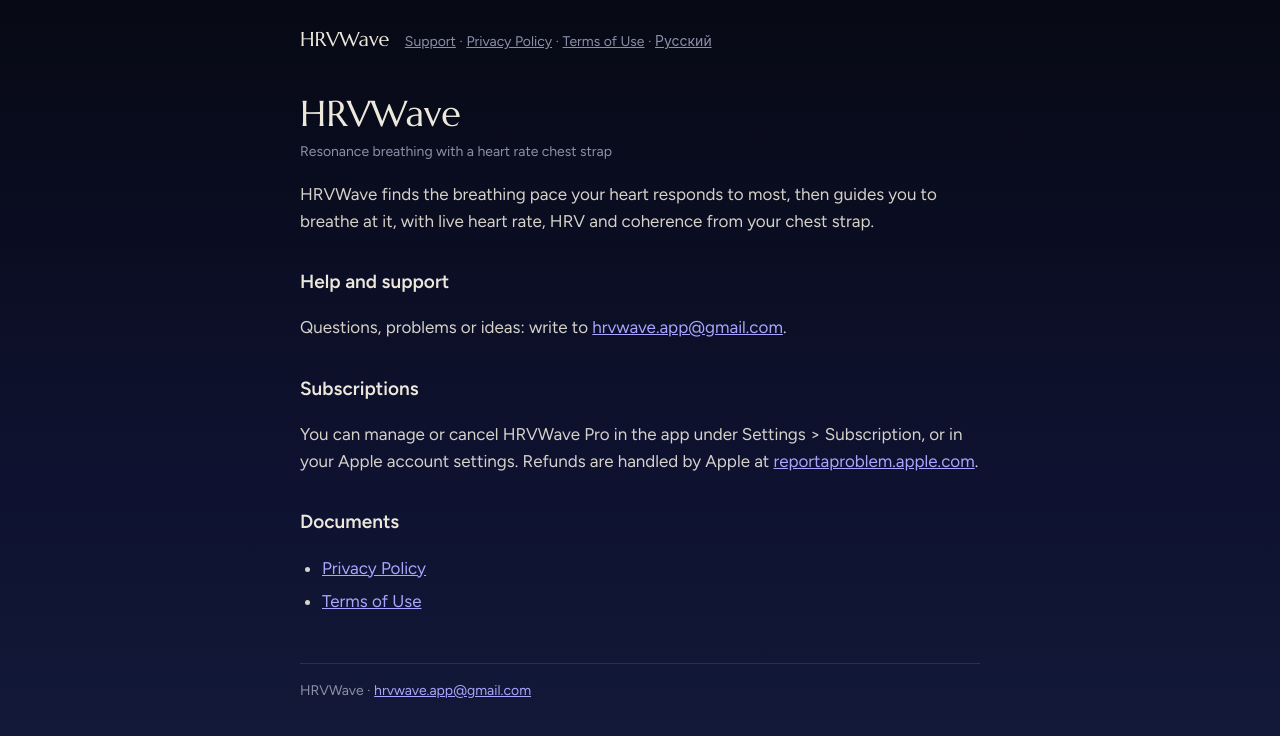
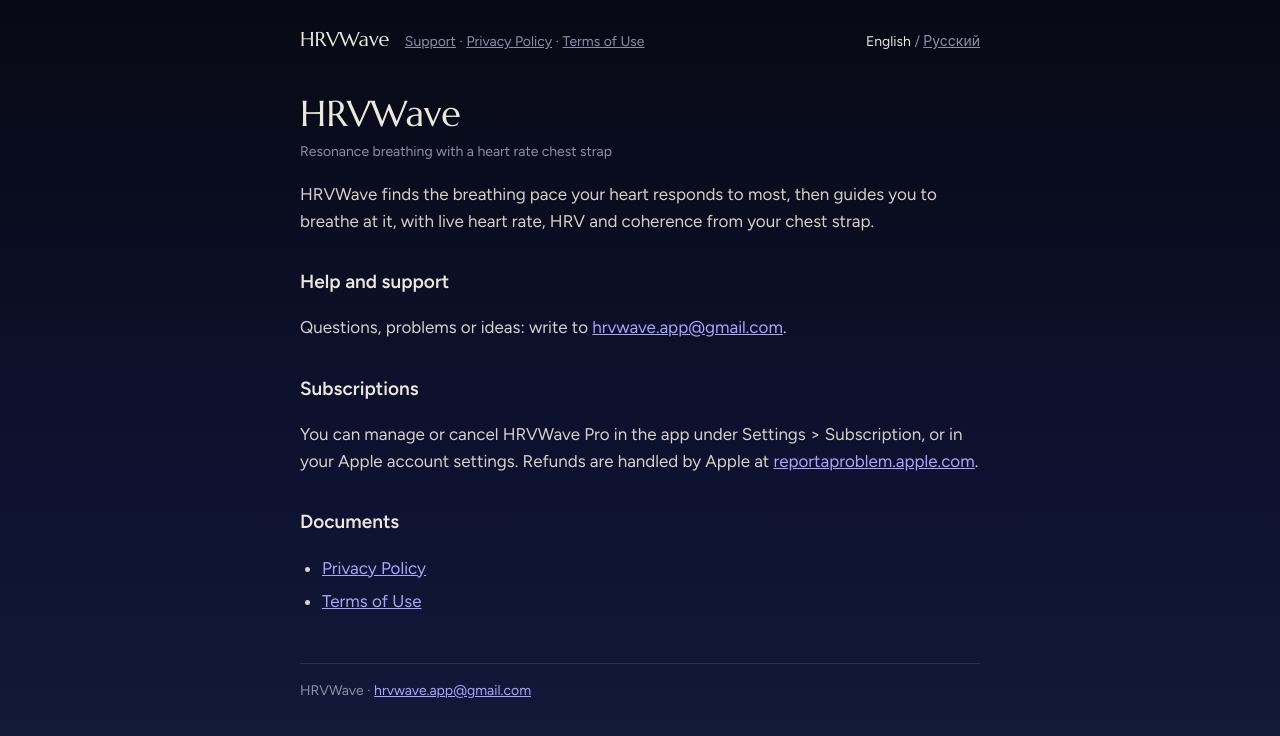
Before and after one commit to apranovich/hrwwave-public, a plain HTML site: page index.html in a window 1280 px wide. Drawn offline with Linux system fonts and the light colour scheme; a web font is replaced by a local one.

Commit message:
English / Русский switcher in the top right corner

```diff
--- a/index.html
+++ b/index.html
@@ -11,7 +11,9 @@
 body { margin:0; background:linear-gradient(180deg,#070914,#0e1230 60%,#141a3a) fixed; background-color:var(--bg); color:var(--text);
   font:17px/1.6 Figtree,-apple-system,sans-serif; padding:24px 16px 64px; }
 main { max-width:680px; margin:0 auto; }
-nav { font-size:14px; color:var(--muted); margin-bottom:36px; } nav a { color:var(--muted); }
+header { display:flex; justify-content:space-between; align-items:baseline; gap:12px; margin-bottom:36px; }
+nav { font-size:14px; color:var(--muted); } nav a { color:var(--muted); }
+.lang { font-size:14px; color:var(--muted); white-space:nowrap; } .lang a { color:var(--muted); } .lang .on { color:var(--text); }
 .brand { font-family:Marcellus,serif; font-size:20px; color:var(--text); text-decoration:none; margin-right:12px; }
 h1 { font-family:Marcellus,serif; font-weight:400; font-size:36px; line-height:1.2; margin:0 0 6px; }
 h2 { font-size:19px; margin:32px 0 8px; }
@@ -22,7 +24,7 @@ footer { margin-top:48px; padding-top:16px; border-top:1px solid var(--line); fo
 </style>
 </head>
 <body><main>
-<nav><a class="brand" href="">HRVWave</a> <a href="">Support</a> · <a href="privacy/">Privacy Policy</a> · <a href="terms/">Terms of Use</a> · <a href="ru/">Русский</a></nav>
+<header><nav><a class="brand" href="">HRVWave</a> <a href="">Support</a> · <a href="privacy/">Privacy Policy</a> · <a href="terms/">Terms of Use</a></nav><div class="lang"><span class="on">English</span> / <a href="ru/">Русский</a></div></header>
 <h1>HRVWave</h1>
 <p class="date">Resonance breathing with a heart rate chest strap</p>
 <p>HRVWave finds the breathing pace your heart responds to most, then guides you to breathe at it, with live heart rate, HRV and coherence from your chest strap.</p>
```
Also changed, not shown: privacy/index.html (+4 -2 lines), ru/index.html (+4 -2 lines), ru/privacy/index.html (+4 -2 lines), ru/terms/index.html (+4 -2 lines), terms/index.html (+4 -2 lines).
